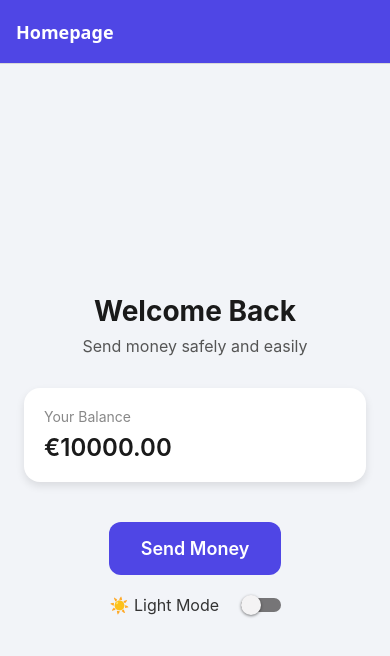
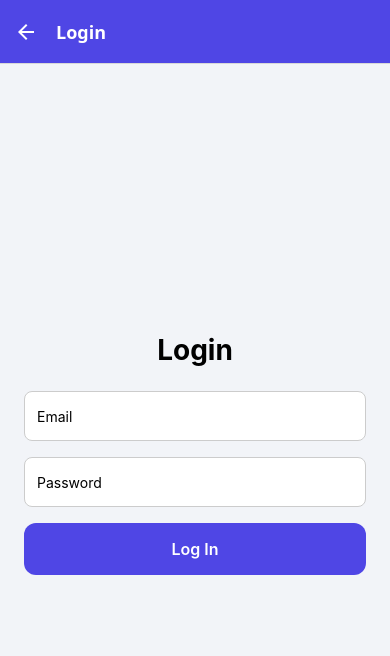
Before and after one commit to vananikolaidou/sendmoneyapp, a React Native app: screen /Login in a window 390 px wide. Shown: the top 656 px of the page. Built offline with nearby package versions, Linux system fonts and the light colour scheme.

Commit message:
Working firebase login

```diff
--- a/navigation/RootStack.tsx
+++ b/navigation/RootStack.tsx
@@ -37,7 +37,7 @@ const App = () => {
         hidden={false}
       />
       <NavigationContainer>
-        <Stack.Navigator initialRouteName="Homepage" screenOptions={{
+        <Stack.Navigator initialRouteName="Register" screenOptions={{
           headerStyle: {
             backgroundColor: '#4f46e5',
           },
@@ -46,8 +46,8 @@ const App = () => {
             fontWeight: 'bold',
           },
         }}>
-          {/* <Stack.Screen name="Register" component={RegisterScreen} />
-          <Stack.Screen name="Login" component={LoginScreen} /> */}
+          <Stack.Screen name="Register" component={RegisterScreen} />
+          <Stack.Screen name="Login" component={LoginScreen} />
           <Stack.Screen name="Homepage" component={HomeScreen} />
           <Stack.Screen name="SendMoney" component={SendMoneyScreen} />
           <Stack.Screen name="Confirm" component={ConfirmScreen} />
--- a/package.json
+++ b/package.json
@@ -17,7 +17,7 @@
     "@react-native-vector-icons/ionicons": "^12.0.0",
     "@react-navigation/native": "^7.1.9",
     "@react-navigation/native-stack": "^7.3.13",
-    "firebase": "^11.8.0",
+    "firebase": "^11.8.1",
     "react": "19.0.0",
     "react-hook-form": "^7.56.4",
     "react-native": "0.79.2",
--- a/src/screens/LoginScreen.tsx
+++ b/src/screens/LoginScreen.tsx
@@ -8,7 +8,7 @@ import {
   Alert,
 } from 'react-native';
 import { signInWithEmailAndPassword } from 'firebase/auth';
-import { auth } from '../../firebase/firebaseConfig'; // Adjust path as needed
+import { auth } from '../../firebase/firebaseConfig';
 
 const LoginScreen = ({ navigation }) => {
   const [email, setEmail] = useState('');
@@ -17,7 +17,7 @@ const LoginScreen = ({ navigation }) => {
   const handleLogin = async () => {
     try {
       await signInWithEmailAndPassword(auth, email, password);
-      navigation.replace('Home'); // Redirect to home screen after login
+      navigation.replace('Homepage');
     } catch (error) {
       Alert.alert('Login Failed', error.message);
     }
--- a/src/screens/RegisterScreen.tsx
+++ b/src/screens/RegisterScreen.tsx
@@ -19,7 +19,6 @@ const RegisterScreen = ({ navigation }) => {
       Alert.alert('Error', 'Email and password are required');
       return;
     }
-    console.log("egooooooo", auth);
     try {
       await createUserWithEmailAndPassword(auth, email, password);
       Alert.alert('Success', 'Account created successfully!');
```
Also changed, not shown: metro.config.js (+5 -8 lines), 1 other file (tests, documents, lock files or other folders).
